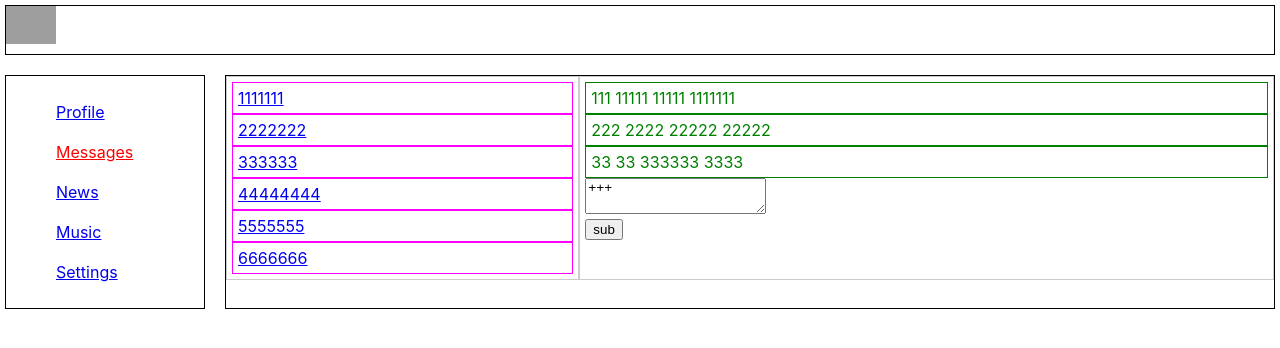
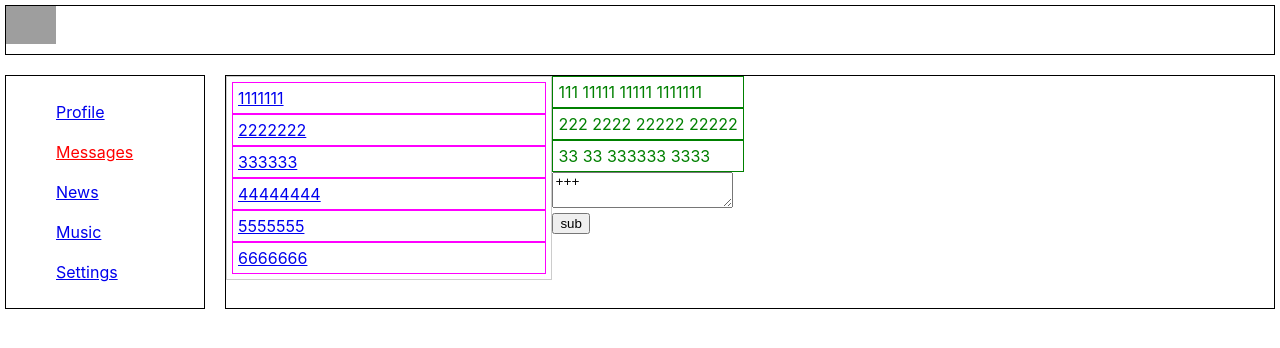
Before and after one commit to AntonVoronezh/Social-Network, a React (Create React App) app: page /dialogs in a window 1280 px wide. Shown: the top 348 px of the page. Built offline with nearby package versions, Linux system fonts and the light colour scheme; grey boxes are pictures that could not be loaded.

Commit message:
add MessageContainer

```diff
--- /dev/null
+++ b/src/components/Dialogs/Dialog/DialogContainer.jsx
@@ -0,0 +1,12 @@
+import React from 'react';
+import Dialog from './Dialog';
+
+const DialogContainer = props => {
+	const { dialogs } = props;
+
+	const dialogsData = dialogs.map(d => <Dialog name={d.name} id={d.id} key={d.id} />);
+
+	return <div>{dialogsData}</div>;
+};
+
+export default DialogContainer;
--- a/src/components/Dialogs/Dialogs.jsx
+++ b/src/components/Dialogs/Dialogs.jsx
@@ -1,6 +1,6 @@
 import React from 'react';
 import classes from './Dialogs.module.css';
-import Dialog from './Dialog/Dialog';
+import DialogContainer from './Dialog/DialogContainer';
 import Message from './Message/Message';
 import { addNewDialogActionCreator, addDialogActionCreator } from '../../redux/reducers/dialogReducer';
 
@@ -8,7 +8,7 @@ const Dialogs = props => {
 	const { dialogs, messages, newDialogText } = props.state;
 	const { dispatch } = props;
 
-	const dialogsData = dialogs.map(d => <Dialog name={d.name} id={d.id} key={d.id} />);
+	// const dialogsData = dialogs.map(d => <Dialog name={d.name} id={d.id} key={d.id} />);
 	const messagesData = messages.map(m => <Message text={m.text} id={m.id} key={m.id} />);
 
 	// const textareaData = React.createRef();
@@ -29,7 +29,10 @@ const Dialogs = props => {
 
 	return (
 		<div className={classes.dialogs}>
-			<div className={classes.items}>{dialogsData}</div>
+			<div className={classes.dialogContainer}>
+				<DialogContainer dialogs={dialogs} />
+			</div>
+
 			<div className={classes.messages}>
 				{messagesData}
 				<div>
--- a/src/components/Dialogs/Dialogs.module.css
+++ b/src/components/Dialogs/Dialogs.module.css
@@ -17,8 +17,9 @@
     padding: 5px;
 }
 
-.messages {
+.dialogContainer {
     border: 1px solid #ccc;
     padding: 5px;
-    flex: 2;
+    /* flex: 1; */
+    width: 30%;
 }
--- /dev/null
+++ b/src/components/Dialogs/Message/MessageContainer.jsx
@@ -0,0 +1,6 @@
+import React from 'react';
+import classes from './Message.module.css';
+
+const Message = props => <div className={classes.message}>{props.text}</div>;
+
+export default Message;
--- a/src/components/Profile/MyPosts/MyPostsContainer.jsx
+++ b/src/components/Profile/MyPosts/MyPostsContainer.jsx
@@ -1,5 +1,4 @@
 import React from 'react';
-import classes from './MyPosts.module.css';
 import MyPosts from './MyPosts';
 import { addPostActionCreator, addNewMessageActionCreator } from '../../../redux/reducers/profileReducer';
 
--- a/src/components/UI/Button/Button.jsx
+++ b/src/components/UI/Button/Button.jsx
@@ -2,9 +2,11 @@ import React from 'react';
 import classes from './Button.module.css';
 
 const Button = props => {
+	const { buttonHandler, text } = props;
+
 	return (
-		<button className={classes.item} onClick={props.buttonHandler}>
-			{props.text}
+		<button className={classes.item} onClick={buttonHandler}>
+			{text}
 		</button>
 	);
 };
--- a/src/components/UI/Textarea/Textarea.jsx
+++ b/src/components/UI/Textarea/Textarea.jsx
@@ -2,14 +2,16 @@ import React from 'react';
 import classes from './Textarea.module.css';
 
 const Textarea = props => {
+	const {textareaHandler, newMessageText, placeholder, text} = props;
+
 	return (
 		<textarea
 			className={classes.item}
-			onChange={props.textareaHandler}
-			value={props.newMessageText}
-			placeholder={props.placeholder}
+			onChange={textareaHandler}
+			value={newMessageText}
+			placeholder={placeholder}
 		>
-			{props.text}
+			{text}
 		</textarea>
 	);
 };
--- a/src/components/UI/Textarea/Textarea.module.css
+++ b/src/components/UI/Textarea/Textarea.module.css
@@ -2,5 +2,5 @@
     background-color: rgb(232, 250, 75);
     padding: 10px;
     margin: 5px;
-    border-radius: 10px;
+    border-radius: 5px;
 }
```
